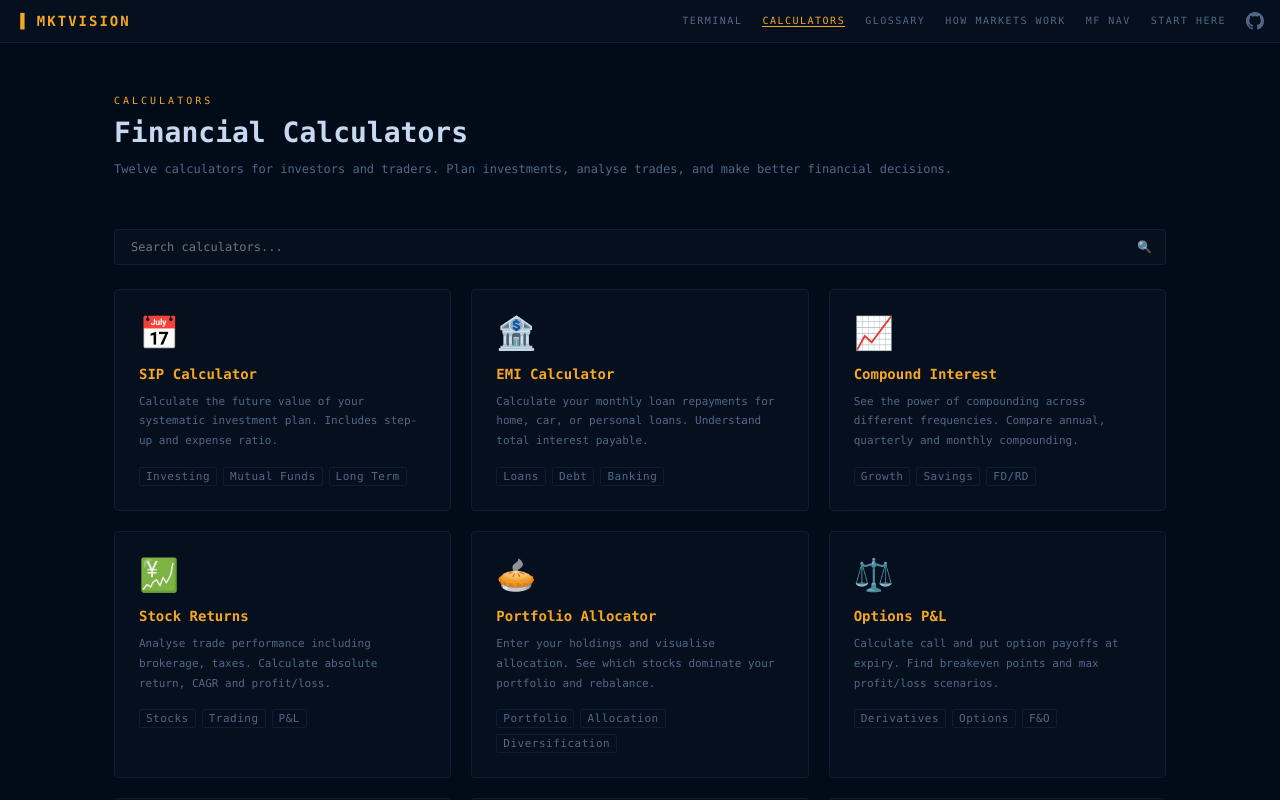
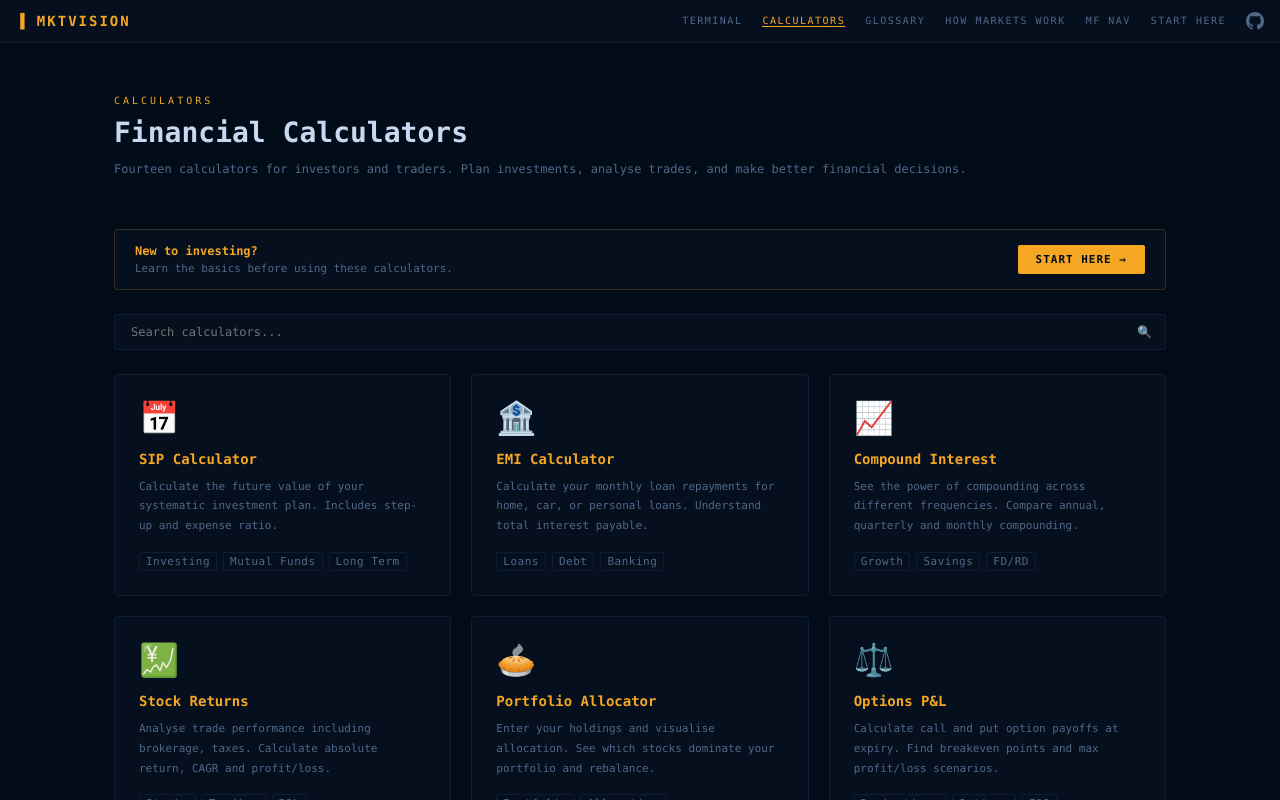
Before and after one commit to evans-0/finance, a React (Vite) app: page /calculators in a window 1280 px wide. Built offline with nearby package versions, Linux system fonts and the light colour scheme.

Commit message:
Updated start here

```diff
--- a/src/pages/CalculatorsHub.jsx
+++ b/src/pages/CalculatorsHub.jsx
@@ -126,8 +126,17 @@ export default function CalculatorsHub() {
           <div style={{ fontSize: 10, color: C.amber, letterSpacing: 3, marginBottom: 10 }}>CALCULATORS</div>
           <h1 style={{ fontSize: 28, fontWeight: 700, color: C.text, marginBottom: 10 }}>Financial Calculators</h1>
           <p style={{ fontSize: 12, color: C.textSec, lineHeight: 1.8 }}>
-            Twelve calculators for investors and traders. Plan investments, analyse trades, and make better financial decisions.
+            Fourteen calculators for investors and traders. Plan investments, analyse trades, and make better financial decisions.
           </p>
+        </div>
+        <div style={{ background: C.panel, border: `1px solid ${C.amber}33`, borderRadius: 4, padding: '14px 20px', marginBottom: 24, display: 'flex', alignItems: 'center', justifyContent: 'space-between', flexWrap: 'wrap', gap: 12 }}>
+          <div>
+            <div style={{ fontSize: 12, fontWeight: 700, color: C.amber, marginBottom: 4 }}>New to investing?</div>
+            <div style={{ fontSize: 11, color: C.textSec }}>Learn the basics before using these calculators.</div>
+          </div>
+          <Link to="/start-here" style={{ background: C.amber, color: '#020c18', padding: '8px 18px', fontSize: 11, fontWeight: 700, fontFamily: MONO, textDecoration: 'none', borderRadius: 2, letterSpacing: 1, whiteSpace: 'nowrap' }}>
+            START HERE →
+          </Link>
         </div>
         {/* Search */}
         <div style={{ position: 'relative', marginBottom: 24 }}>
--- a/src/pages/StartHere.jsx
+++ b/src/pages/StartHere.jsx
@@ -313,9 +313,9 @@ export default function StartHere() {
             <SIPStarter />
             <div style={{ marginTop: 16, display: 'flex', flexDirection: 'column', gap: 8 }}>
               {[
-                { label: 'Mirae Asset Large Cap', type: 'Large Cap Index', expense: '0.19%' },
-                { label: 'UTI Nifty 50 Index', type: 'Nifty 50 Index', expense: '0.18%' },
-                { label: 'Parag Parikh Flexi Cap', type: 'Flexi Cap', expense: '0.63%' },
+                { label: 'Nifty 50 Index Fund', type: 'Large Cap Passive', expense: '~0.1–0.2%' },
+                { label: 'Nifty Midcap 150 Index Fund', type: 'Mid Cap Passive', expense: '~0.2–0.4%' },
+                { label: 'Flexi Cap Fund (Direct)', type: 'Active — Any Cap', expense: '~0.5–1%' },
               ].map(f => (
                 <div key={f.label} style={{ display: 'grid', gridTemplateColumns: '1fr 130px 70px', gap: 12, alignItems: 'center', background: C.bg, border: `1px solid ${C.border}`, borderRadius: 3, padding: '10px 14px' }}>
                   <span style={{ fontSize: 11, color: C.text, fontWeight: 600 }}>{f.label}</span>
```
